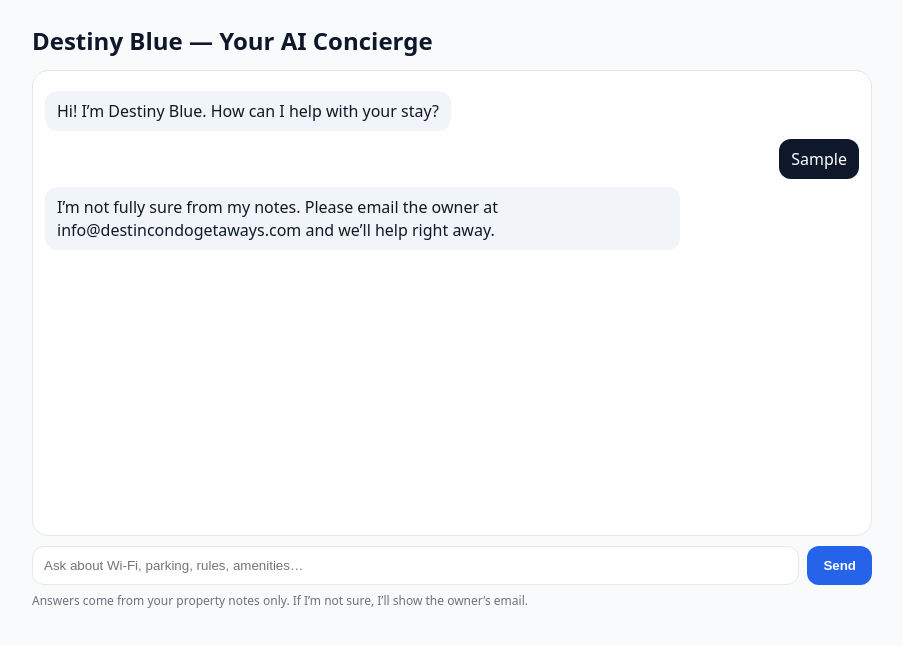
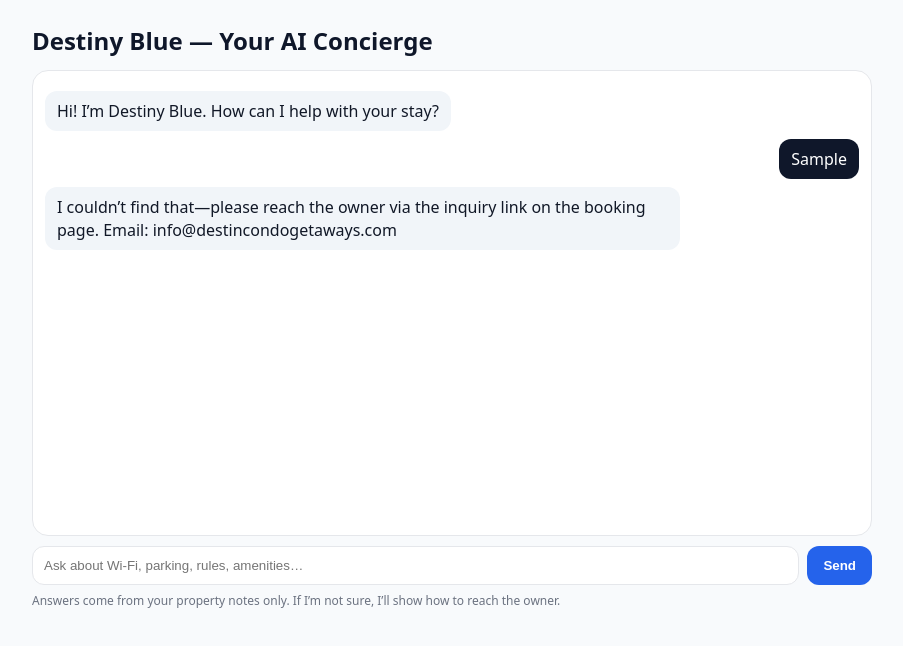
Before and after one commit to ozancili-del/destiny-blue-concierge, a plain HTML site: page docs/index.html in a window 1280 px wide. Both pictures are taken after typing "Sample" into the empty fields and a click on the button "Send". Shown: the whole page, without its empty margins (188-1091 px from the left). Drawn offline with Linux system fonts and the light colour scheme.

Commit message:
Update index.html

```diff
--- a/docs/index.html
+++ b/docs/index.html
@@ -29,10 +29,14 @@
     <input id="q" placeholder="Ask about Wi-Fi, parking, rules, amenities…" />
     <button id="send">Send</button>
   </div>
-  <div class="hint">Answers come from your property notes only. If I’m not sure, I’ll show the owner’s email.</div>
+  <div class="hint">Answers come from your property notes only. If I’m not sure, I’ll show how to reach the owner.</div>
 </div>
 
 <script>
+  // NEW: tuning constants
+  const MATCH_THRESHOLD = 0.18;
+  const NO_MATCH_MESSAGE = "I couldn’t find that—please reach the owner via the inquiry link on the booking page.";
+
   const SYN = { wifi:['wi-fi','wi fi','internet','network','ssid'], parking:['car','garage','lot'], checkin:['check-in','arrival'], checkout:['check-out','departure'], pets:['pet','dog','cat','pet-friendly','pet friendly'] };
   const norm = s => (s||'').toLowerCase().replace(/[^\p{L}\p{N}\s]/gu,' ').replace(/\s+/g,' ').trim();
   const expand = s => { const t=norm(s),set=new Set(t.split(' ').filter(Boolean)); for (const [k,a] of Object.entries(SYN)) if (set.has(k)||a.some(x=>set.has(x.replace(/\s+/g,'')))) { set.add(k); a.forEach(x=>set.add(x.replace(/\s+/g,''))); } return set; };
@@ -49,6 +53,7 @@
     const b=document.createElement('div'); b.className='bubble'; b.textContent=content;
     row.appendChild(b); chat.appendChild(row); chat.scrollTop=chat.scrollHeight;
   }
+
   function choose(text){
     if(!KB) return null; const qt=expand(text); const cand=[];
     (KB.faqs||[]).forEach(f=>cand.push({type:'faq',item:f,score:score(qt,f)}));
@@ -58,16 +63,37 @@
     const amenities=KB.amenities?Object.values(KB.amenities).flat().join(', '):'';
     [{title:'Basics',content:basics},{title:'Policies',content:policies},{title:'Amenities',content:amenities}]
       .forEach(x=>cand.push({type:'doc',item:x,score:score(qt,x)}));
-    cand.sort((a,b)=>b.score-a.score); const best=cand[0];
-    if(!best||best.score<0.25) return null;
+    cand.sort((a,b)=>b.score-a.score);
+    const best=cand[0];
+    if(!best || best.score < MATCH_THRESHOLD) return null;   // UPDATED: use constant
     if(best.type==='faq') return best.item.a;
     const t=(best.item.title?best.item.title+': ':'')+best.item.content;
     return t.length>800?t.slice(0,780)+'…':t;
   }
-  async function main(){ push('assistant',"Hi! I’m Destiny Blue. How can I help with your stay?"); try{ const r=await fetch('knowledge.json',{cache:'no-store'}); KB=await r.json(); }catch(e){ push('assistant','Could not load knowledge.json'); } }
+
+  async function main(){
+    push('assistant',"Hi! I’m Destiny Blue. How can I help with your stay?");
+    try{
+      const r=await fetch('knowledge.json',{cache:'no-store'});
+      KB=await r.json();
+    }catch(e){
+      push('assistant','Could not load knowledge.json');
+    }
+  }
   main();
-  function send(){ const text=q.value.trim(); if(!text) return; push('user',text); q.value=''; const ans=choose(text); const email=(KB&&KB.contact&&KB.contact.ownerEmail)||'info@example.com'; push('assistant', ans || `I’m not fully sure from my notes. Please email the owner at ${email} and we’ll help right away.`); }
-  btn.onclick=send; q.onkeydown=e=>e.key==='Enter'&&send();
+
+  function send(){
+    const text=q.value.trim(); if(!text) return;
+    push('user',text); q.value='';
+    const ans=choose(text);
+    // Keep an optional email if present in knowledge.json, otherwise just use the clear fallback
+    const email=(KB&&KB.contact&&KB.contact.ownerEmail)||null;
+    const fallback = email ? `${NO_MATCH_MESSAGE} Email: ${email}` : NO_MATCH_MESSAGE;
+    push('assistant', ans || fallback);
+  }
+
+  btn.onclick=send;
+  q.onkeydown=e=>e.key==='Enter'&&send();
 </script>
 </body>
 </html>
```
